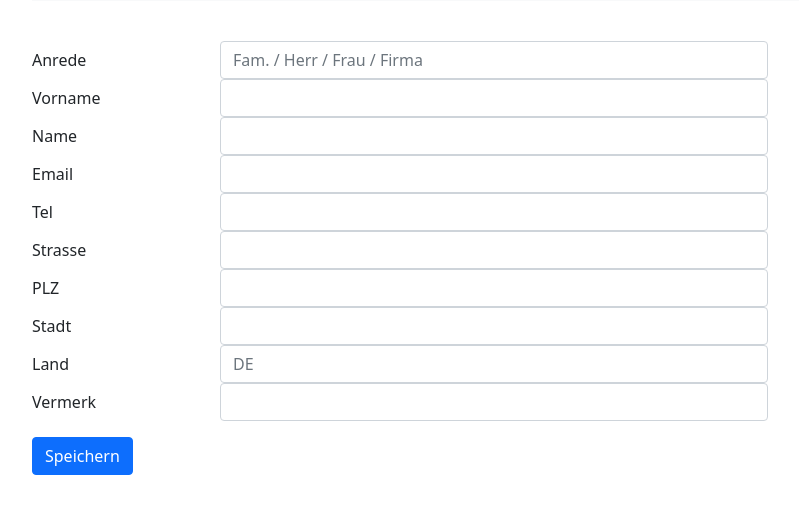
After one commit to ralphmueller/fewo-calserver, a Flask app: template flaskr/templates/besucher/create.html in a window 1280 px wide. The commit adds this page. Shown: the part 55-569 px from the top of the page, without its empty margins (50-849 px from the left). Run offline with Flask 2, Linux system fonts and the light colour scheme; the template is opened without the code that fills it, so the values that code supplies are empty; some libraries are stand-ins or nearby versions.

Commit message:
besucher - create, update, myapp.less changes to make table text smaller

```diff
--- a/flaskr/static/css/myapp.css
+++ b/flaskr/static/css/myapp.css
@@ -36,8 +36,8 @@ body table.60percent {
 }
 body table td {
   text-align: left;
-  font-size: 1em;
-  height: 1.1em;
+  font-size: 0.8em;
+  height: 0.8em;
 }
 body table td.col20 {
   width: 20px;
--- a/flaskr/static/less/myapp.less
+++ b/flaskr/static/less/myapp.less
@@ -1,3 +1,5 @@
+// out: ../css/myapp.css, compress: true, sourceMap: false
+
 @frei: #ffffff;
 @weekend: #ADD8E6;
 @belegt: green;
@@ -51,8 +53,8 @@ body {
 		}
 		td {
 			text-align: left;
-			font-size: 1em;
-			height: 1.1em;
+			font-size: 0.8em;
+			height: 0.8em;
 			&.col20 {
 				width:20px;
 			}
--- /dev/null
+++ b/flaskr/templates/besucher/create.html
@@ -0,0 +1,13 @@
+<!--
+	partial für Create Besucher
+-->
+
+{% extends "layout.html" %}
+
+{% block content %}
+<div class="row">
+    <div class="col-md-8">
+	    {% include '/besucher/create_partial.html' %}
+    </div>
+</div>
+{% endblock %}
--- /dev/null
+++ b/flaskr/templates/besucher/create_partial.html
@@ -0,0 +1,90 @@
+<form method="post">
+    <div class="row g-3">
+        <div class="col-md-3">
+            <label for="anrede" class="col-form-label">Anrede</label>
+        </div>
+        <div class="col-md-9">
+            <input name="anrede" type="text" class="form-control" placeholder="Fam. / Herr / Frau / Firma" id="anrede" required>
+        </div>
+    </div>
+    <div class="row g-3">
+        <div class="col-md-3">
+            <label for="vorname" class="col-form-label">Vorname</label>
+        </div>
+        <div class="col-md-9">
+            <input name="vorname"  type="text" class="form-control" id="vorname" required>
+        </div>
+    </div>
+    <div class="row g-3">
+        <div class="col-md-3">
+            <label for="name" class="col-form-label">Name</label>
+        </div>
+        <div class="col-md-9">
+            <input name="name"  type="text" class="form-control" id="name" required>
+        </div>
+    </div>
+    <div class="row g-3">
+        <div class="col-md-3">
+            <label for="email" class="col-form-label">Email</label>
+        </div>
+        <div class="col-md-9">
+            <input name="email"  type="text" class="form-control" id="email" required>
+        </div>
+    </div>
+    <div class="row g-3">
+        <div class="col-md-3">
+            <label for="telefon" class="col-form-label">Tel</label>
+        </div>
+        <div class="col-md-9">
+            <input name="tel"  type="text" class="form-control"  id="tel" required>
+        </div>
+    </div>
+    <div class="row g-3">
+        <div class="col-md-3">
+            <label for="strasse" class="col-form-label">Strasse</label>
+        </div>
+        <div class="col-md-9">
+            <input name="strasse"  type="text" class="form-control" id="strasse" required>
+        </div>
+    </div>
+    <div class="row g-3">
+        <div class="col-md-3">
+            <label for="plz" class="col-form-label">PLZ</label>
+        </div>
+        <div class="col-md-9">
+            <input name="plz"  type="text" class="form-control" id="plz" required>
+        </div>
+    </div>
+    <div class="row g-3">
+        <div class="col-md-3">
+            <label for="stadt" class="col-form-label">Stadt</label>
+        </div>
+        <div class="col-md-9">
+            <input name="stadt"  type="text" class="form-control" id="stadt" required>
+        </div>
+    </div>
+    <div class="row g-3">
+        <div class="col-md-3">
+            <label for="land" class="col-form-label">Land</label>
+        </div>
+        <div class="col-md-9">
+            <input name="land"  type="text" class="form-control" placeholder="DE" id="land" required>
+        </div>
+    </div>
+    <div class="row g-3">
+        <div class="col-md-3">
+            <label for="vermerk" class="col-form-label">Vermerk</label>
+        </div>
+        <div class="col-md-9">
+            <input name="vermerk"  type="text" class="form-control" id="vermerk" required>
+        </div>
+    </div>
+    <div class="row g-3">
+        <p></p>
+    </div>
+     <div class="row g-3">
+        <div class="col-md-2">
+            <button class="btn btn-primary" name="button" value="update" type="submit">Speichern</button>
+        </div>
+     </div>
+</form>
--- a/flaskr/templates/besucher/index.html
+++ b/flaskr/templates/besucher/index.html
@@ -9,7 +9,7 @@
 <div class="row">
 	<div class="col-12">
 
-		{% include 'besucher/besucherliste_partial.html' %}
+		{% include 'besucher/liste_partial.html' %}
 
 	</div>
 </div>
```
Also changed, not shown: flaskr/besucher.py (+46 -16 lines), flaskr/templates/besucher/besucher_update_partial.html (added, +104 -0 lines), flaskr/templates/besucher/liste_partial.html (renamed from flaskr/templates/besucher/besucherliste_partial.html, +6 -4 lines), flaskr/templates/besucher/update.html (+4 -58 lines), 2 other files.
